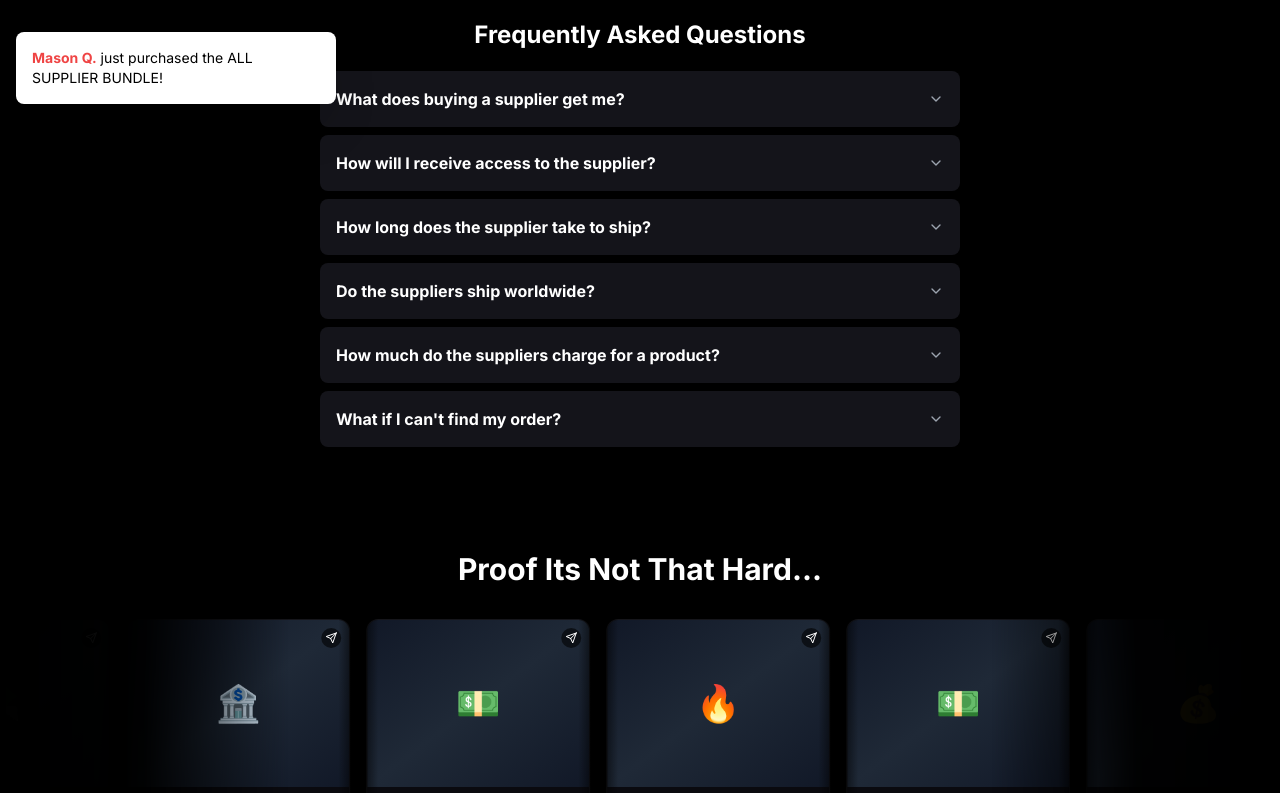
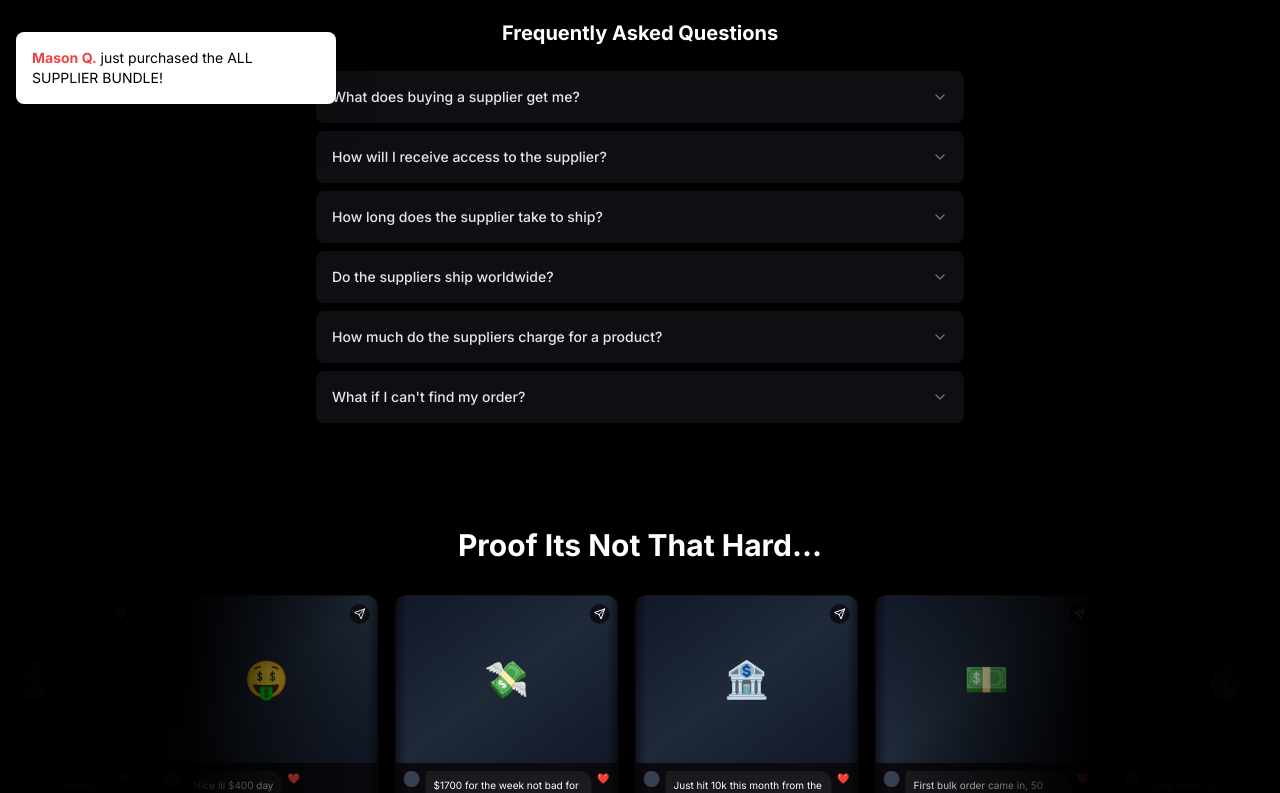
Before and after one commit to Expandingmind/Dochy, a Next.js app: page / in a window 1280 px wide. Shown: the part 680-1473 px from the top of the page. Built offline with nearby package versions, Linux system fonts and the light colour scheme.

Commit message:
Add more black padding to proof section and faster left-to-right animation

```diff
--- a/src/components/FAQSection.tsx
+++ b/src/components/FAQSection.tsx
@@ -35,9 +35,9 @@ export function FAQSection() {
   const [openIndex, setOpenIndex] = useState<number | null>(null);
 
   return (
-    <section id="faq" className="py-8 md:py-10 bg-black">
-      <div className="container mx-auto px-4 max-w-2xl">
-        <h2 className="text-xl md:text-2xl font-bold text-white text-center mb-5 whitespace-nowrap">
+    <section id="faq" className="py-10 bg-black">
+      <div className="container mx-auto px-3 max-w-2xl">
+        <h2 className="text-lg md:text-xl font-bold text-white text-center mb-6">
           Frequently Asked Questions
         </h2>
 
@@ -45,16 +45,16 @@ export function FAQSection() {
           {faqs.map((faq, i) => (
             <div
               key={i}
-              className="bg-[#14141a] rounded-lg overflow-hidden"
+              className="bg-[#0f0f13] rounded-lg overflow-hidden"
             >
               <button
                 onClick={() => setOpenIndex(openIndex === i ? null : i)}
                 className="w-full flex items-center justify-between p-3 md:p-4 text-left hover:bg-white/[0.02] transition-colors"
               >
-                <span className="text-sm md:text-base font-bold text-white leading-tight pr-2">{faq.question}</span>
+                <span className="text-xs md:text-sm font-medium text-gray-200">{faq.question}</span>
                 <ChevronDown
                   className={cn(
-                    "w-4 h-4 text-gray-400 transition-transform duration-300 flex-shrink-0 ml-2",
+                    "w-4 h-4 text-gray-500 transition-transform duration-300 flex-shrink-0 ml-3",
                     openIndex === i ? "rotate-180" : "rotate-0"
                   )}
                 />
@@ -62,10 +62,10 @@ export function FAQSection() {
               <div
                 className={cn(
                   "overflow-hidden transition-all duration-300 ease-in-out",
-                  openIndex === i ? "max-h-48 opacity-100" : "max-h-0 opacity-0"
+                  openIndex === i ? "max-h-32 opacity-100" : "max-h-0 opacity-0"
                 )}
               >
-                <p className="px-3 md:px-4 pb-3 md:pb-4 text-gray-300 text-xs md:text-sm font-medium leading-relaxed">
+                <p className="px-3 md:px-4 pb-3 md:pb-4 text-gray-400 text-[11px] md:text-xs leading-relaxed">
                   {faq.answer}
                 </p>
               </div>
--- a/src/components/ProofSection.tsx
+++ b/src/components/ProofSection.tsx
@@ -100,12 +100,12 @@ export function ProofSection() {
       </div>
 
       {/* Scrolling Proof Cards */}
-      <div className="w-full overflow-hidden relative px-12 md:px-24">
+      <div className="w-full overflow-hidden relative px-16 md:px-48">
         {/* Edge fade overlays - wider black padding */}
-        <div className="absolute inset-y-0 left-0 w-32 md:w-72 bg-gradient-to-r from-black via-black/95 via-black/80 to-transparent z-20 pointer-events-none" />
-        <div className="absolute inset-y-0 right-0 w-32 md:w-72 bg-gradient-to-l from-black via-black/95 via-black/80 to-transparent z-20 pointer-events-none" />
+        <div className="absolute inset-y-0 left-0 w-40 md:w-96 bg-gradient-to-r from-black via-black/95 via-black/80 to-transparent z-20 pointer-events-none" />
+        <div className="absolute inset-y-0 right-0 w-40 md:w-96 bg-gradient-to-l from-black via-black/95 via-black/80 to-transparent z-20 pointer-events-none" />
 
-        <div className="flex gap-4 animate-marquee-fast w-max">
+        <div className="flex gap-4 animate-marquee-faster w-max">
           {[...proofCards, ...proofCards, ...proofCards, ...proofCards].map((card, i) => (
             <ProofCard key={`proof-${i}`} card={card} />
           ))}
--- a/tailwind.config.ts
+++ b/tailwind.config.ts
@@ -37,6 +37,7 @@ const config: Config = {
         marquee: 'marquee 40s linear infinite',
         'marquee-reverse': 'marqueeReverse 40s linear infinite',
         'marquee-fast': 'marqueeReverse 28s linear infinite',
+        'marquee-faster': 'marqueeReverse 18s linear infinite',
         'fade-in-up': 'fadeInUp 0.5s ease-out forwards',
         'slide-in-left': 'slideInLeft 0.4s ease-out forwards',
         'slide-out-left': 'slideOutLeft 0.4s ease-out forwards',
```
